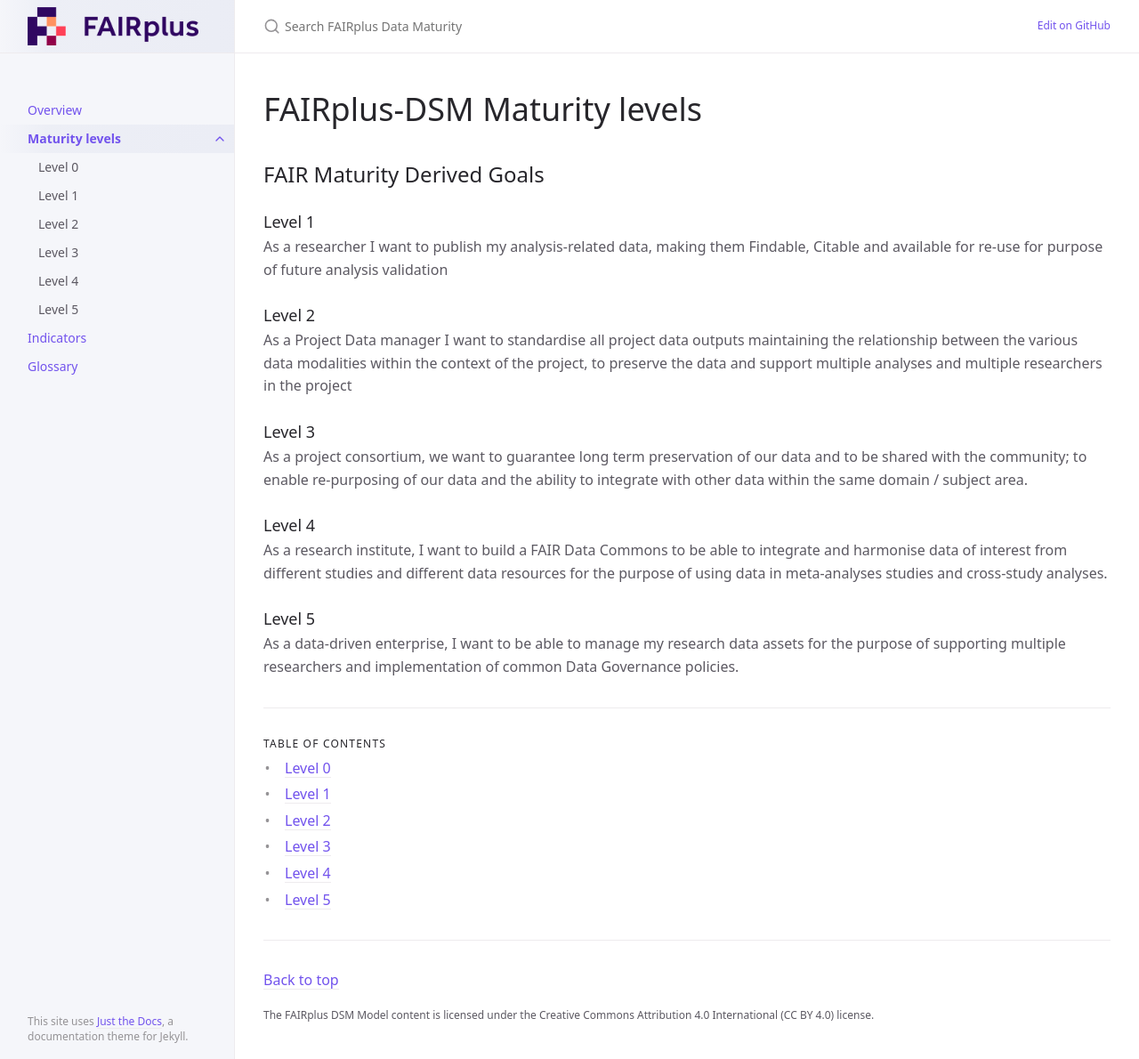
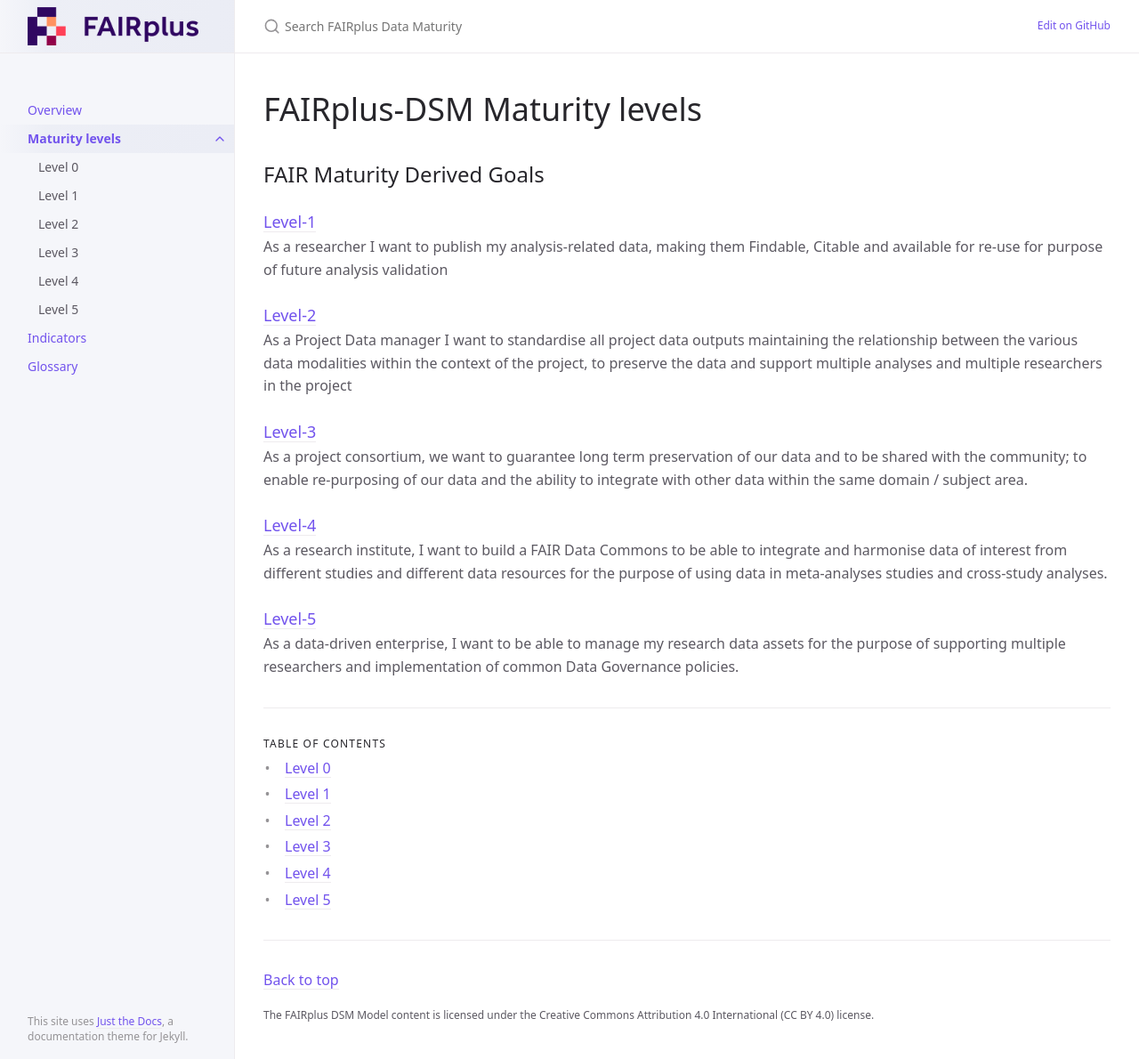
Before and after one commit to FAIRplus/Data-Maturity, a Jekyll site: the page built from docs/Levels/maturity_levels.md, in a window 1280 px wide and 1190 px high. Shown: the whole window at 89% size. Built offline with Jekyll 4.4.1, drawn with Linux system fonts in a browser that asks for light colours; part of the change alters nothing that is shown.

```diff
--- a/docs/Levels/maturity_levels.md
+++ b/docs/Levels/maturity_levels.md
@@ -10,17 +10,17 @@ permalink: /docs/Levels
 
 ## FAIR Maturity Derived Goals
 
-### Level 1
+### [Level-1](Level1.md)
 As a researcher I want to publish my analysis-related data, making them Findable, Citable and available for re-use for purpose of future analysis validation
 
-### Level 2
+### [Level-2](Level2.md)
 As a Project Data manager I want to standardise all project data outputs maintaining the relationship between the various data modalities within the context of the project, to preserve the data and support multiple analyses and multiple researchers in the project
 
-### Level 3
+### [Level-3](Level3.md)
 As a project consortium, we want to guarantee long term preservation of our data and to be shared with the community; to enable re-purposing of our data and the ability to integrate with other data within the same domain / subject area.
 
-### Level 4
+### [Level-4](Level4.md)
 As a research institute, I want to build a FAIR Data Commons to be able to integrate and harmonise data of interest from different studies and different data resources for the purpose of using data in meta-analyses studies and cross-study analyses.
 
-### Level 5
+### [Level-5](Level5.md)
 As a data-driven enterprise, I want to be able to manage my research data assets for the purpose of supporting multiple researchers and implementation of common Data Governance policies.
```
